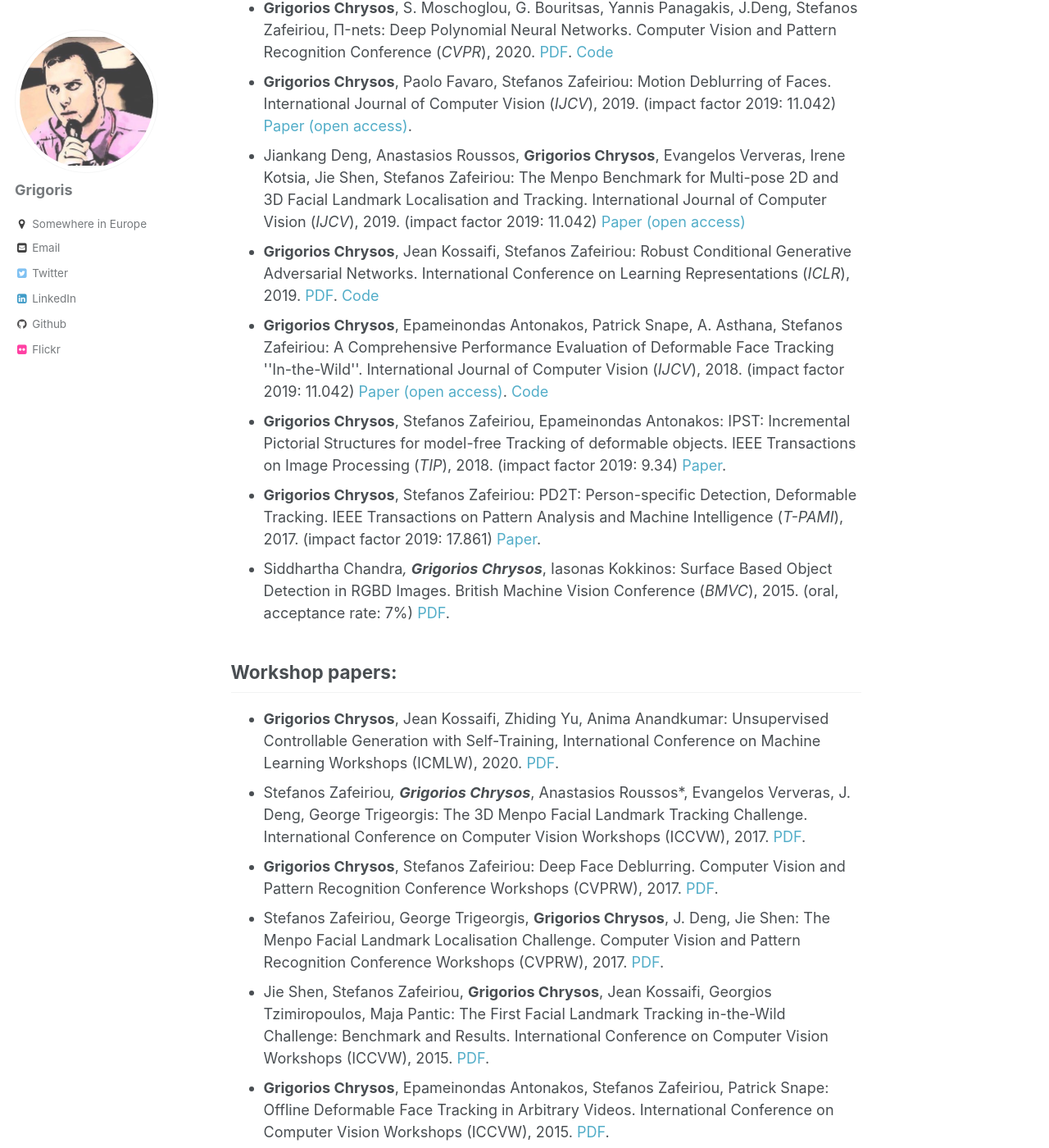
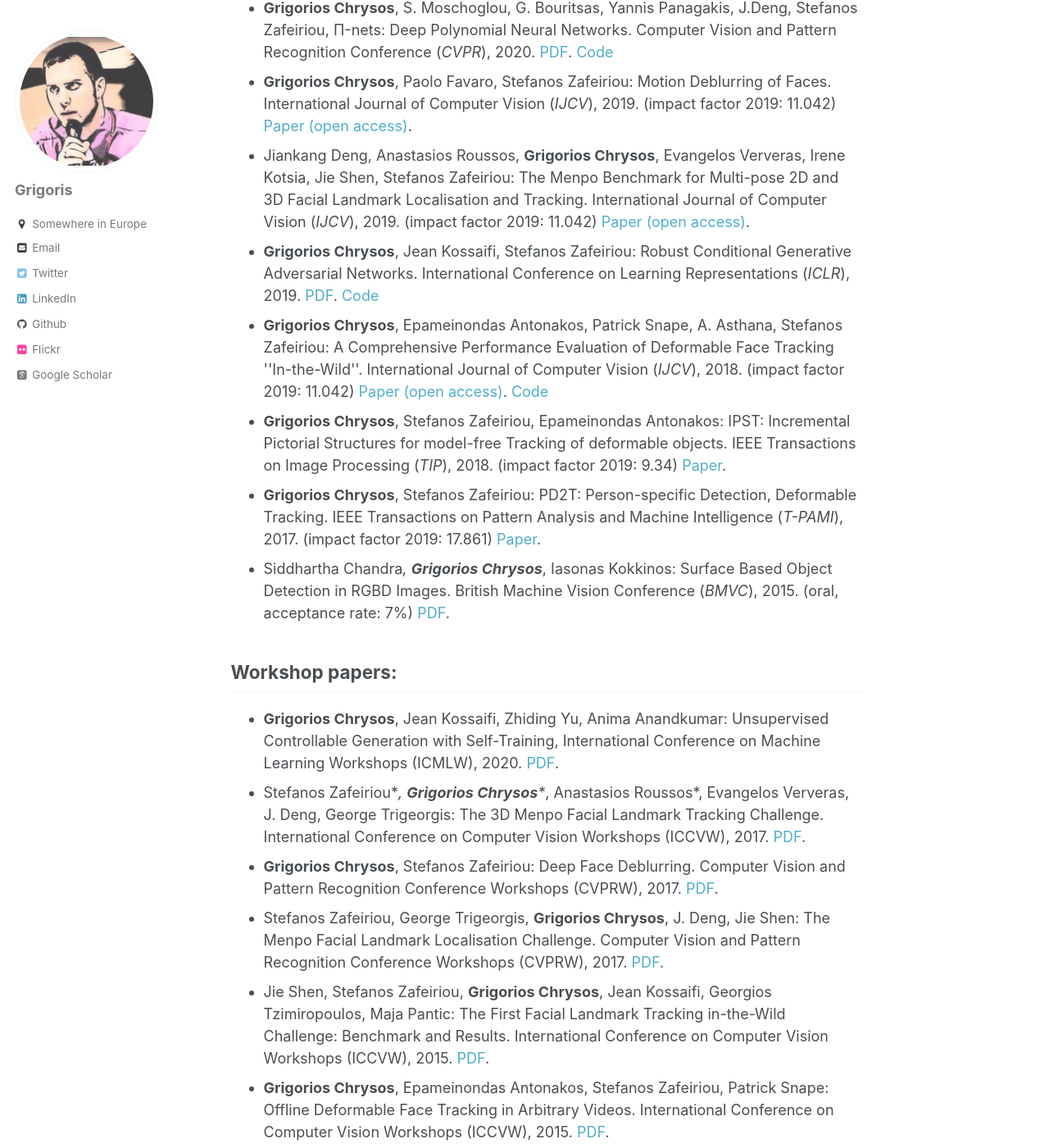
Before and after one commit to grigorisg9gr/grigorisg9gr.github.io, a Jekyll site: the page built from _publications/index.html, in a window 1280 px wide and 1400 px high, scrolled down 654 px. Shown: the whole window at 82% size. Built offline with Jekyll 4.4.1, drawn with Linux system fonts in a browser that asks for light colours; some web fonts are replaced.

Commit message:
Effort to include scholar info.

```diff
--- a/_config.yml
+++ b/_config.yml
@@ -83,7 +83,7 @@ author:
   bio              : ""
   location         : "Somewhere in Europe"
   employer         :
-  googlescholar    :
+  googlescholar    : "1bU041kAAAAJ"
   email            : "grigorios.chrysos [at] epfl.ch"
   uri              :
   bitbucket        :
--- a/_includes/author-profile.html
+++ b/_includes/author-profile.html
@@ -101,7 +101,7 @@
         <li><a href="https://vine.co/u/{{ author.vine }}"><i class="fa fa-fw fa-vine" aria-hidden="true"></i> Vine</a></li>
       {% endif %}
       {% if author.googlescholar %}
-        <li><a href="{{ author.googlescholar }}"><i class="ai ai-google-scholar-square ai-fw"></i> Google Scholar</a></li>
+        <li><a href="https://scholar.google.com/citations?user={{ author.googlescholar }}"><i class="ai ai-google-scholar-square ai-fw"></i> Google Scholar</a></li>
       {% endif %}
       {% if author.orcid %}
         <li><a href="{{ author.orcid }}"><i class="ai ai-orcid-square ai-fw"></i> ORCID</a></li>
--- a/_publications/index.html
+++ b/_publications/index.html
@@ -20,7 +20,7 @@ collection: publications
 
 <li><strong>Grigorios Chrysos</strong>, Paolo Favaro, Stefanos Zafeiriou: Motion Deblurring of Faces. International Journal of Computer Vision (<i>IJCV</i>), 2019. (impact factor 2019: 11.042) <a href="https://link.springer.com/article/10.1007/s11263-018-1138-7">Paper (open access)</a>.</li>
 
-<li>Jiankang Deng, Anastasios Roussos, <strong>Grigorios Chrysos</strong>, Evangelos Ververas, Irene Kotsia, Jie Shen, Stefanos Zafeiriou: The Menpo Benchmark for Multi-pose 2D and 3D Facial Landmark Localisation and Tracking. International Journal of Computer Vision (<i>IJCV</i>), 2019. (impact factor 2019: 11.042) <a href="https://link.springer.com/article/10.1007/s11263-018-1134-y">Paper (open access)</a></li>
+<li>Jiankang Deng, Anastasios Roussos, <strong>Grigorios Chrysos</strong>, Evangelos Ververas, Irene Kotsia, Jie Shen, Stefanos Zafeiriou: The Menpo Benchmark for Multi-pose 2D and 3D Facial Landmark Localisation and Tracking. International Journal of Computer Vision (<i>IJCV</i>), 2019. (impact factor 2019: 11.042) <a href="https://link.springer.com/article/10.1007/s11263-018-1134-y">Paper (open access)</a>.</li>
 
 <li><strong>Grigorios Chrysos</strong>, Jean Kossaifi, Stefanos Zafeiriou: Robust Conditional Generative Adversarial Networks. International Conference on Learning Representations (<i>ICLR</i>), 2019. <a href="https://arxiv.org/pdf/1805.08657.pdf">PDF</a>. <a href="https://github.com/grigorisg9gr/rocgan">Code</a> </li>
 
@@ -38,7 +38,7 @@ collection: publications
 <ul>
 <li><strong>Grigorios Chrysos</strong>, Jean Kossaifi, Zhiding Yu, Anima Anandkumar: Unsupervised Controllable Generation with Self-Training, International Conference on Machine Learning Workshops (ICMLW), 2020. <a href="https://arxiv.org/pdf/2007.09250.pdf">PDF</a>.</li>
 
-<li>Stefanos Zafeiriou<em>,  <strong>Grigorios Chrysos</strong></em>, Anastasios Roussos*, Evangelos Ververas, J. Deng, George Trigeorgis: The 3D Menpo Facial Landmark Tracking Challenge. International Conference on Computer Vision Workshops (ICCVW), 2017. <a href="https://openaccess.thecvf.com/content_ICCV_2017_workshops/papers/w36/Zafeiriou_The_3D_Menpo_ICCV_2017_paper.pdf">PDF</a>.</li>
+<li>Stefanos Zafeiriou*<em>,  <strong>Grigorios Chrysos</strong>*</em>, Anastasios Roussos*, Evangelos Ververas, J. Deng, George Trigeorgis: The 3D Menpo Facial Landmark Tracking Challenge. International Conference on Computer Vision Workshops (ICCVW), 2017. <a href="https://openaccess.thecvf.com/content_ICCV_2017_workshops/papers/w36/Zafeiriou_The_3D_Menpo_ICCV_2017_paper.pdf">PDF</a>.</li>
 
 <li><strong>Grigorios Chrysos</strong>, Stefanos Zafeiriou: Deep Face Deblurring. Computer Vision and Pattern Recognition Conference Workshops (CVPRW), 2017.  <a href="https://openaccess.thecvf.com/content_cvpr_2017_workshops/w33/papers/Chrysos_Deep_Face_Deblurring_CVPR_2017_paper.pdf">PDF</a>.</li>
 
```
